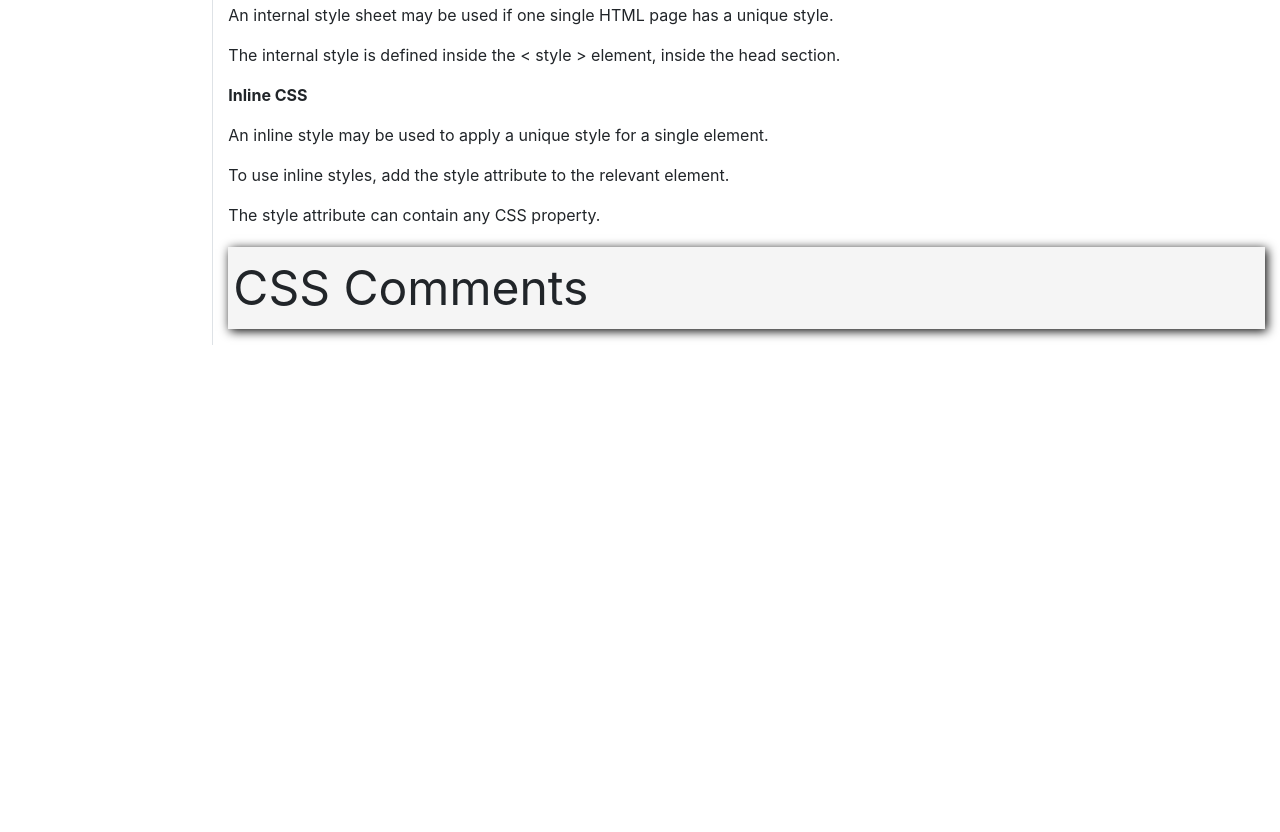
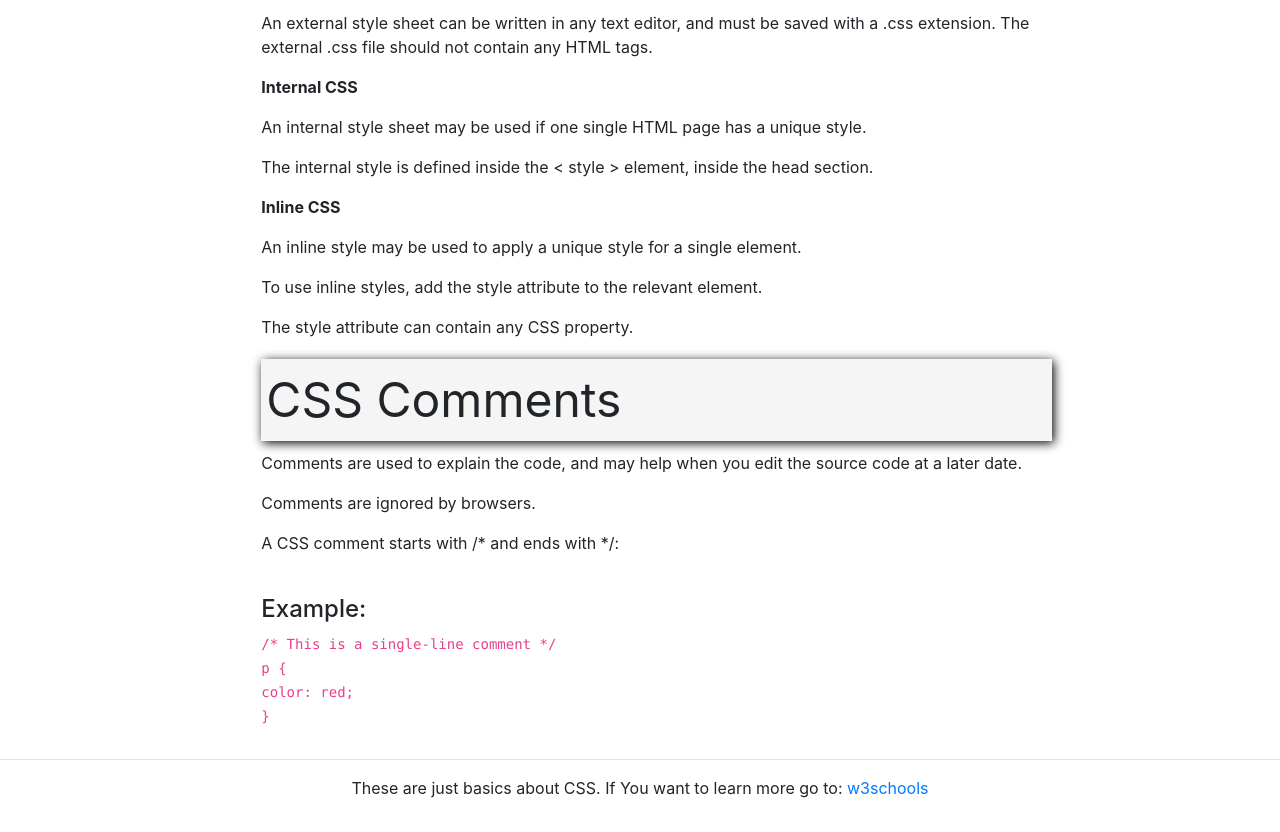
Before and after one commit to lhazy111/documentation_page, a plain HTML site: page index.html in a window 1280 px wide. Shown: the part 2507-3339 px from the top of the page. Before the commit the page ends 2852 px from the top, so only its background shows below. Drawn offline with nearby package versions, Linux system fonts and the light colour scheme.

Commit message:
all requirments

```diff
--- a/index.html
+++ b/index.html
@@ -19,8 +19,8 @@
         <h2>Build a Technical Documentation Page</h2>
     </div>
     <div class="container-fluid">
-        <div class="row">
-            <div class="col-2 border-right sidebar">
+        <div class="row flex-xl-nowrap">
+            <div class="col-md-3 col-xl-2 bd-sidebar">
                 <nav id="navbar" class="nav flex-column position-fixed">
                     <header>CSS</header>
                     <a class="nav-link" href="#CSS_Introduction">CSS Introduction</a>
@@ -31,7 +31,7 @@
                 </nav>
             </div>
 
-            <div class="col-10">
+            <div class="col-md-9 col-xl-8 py-md-3 pl-md-5 bd-content">
                 <main id="main-doc">
                     <section class="main-section" id="CSS_Introduction">
                         <header>CSS Introduction</header>
@@ -232,8 +232,34 @@
                     <section class="main-section" id="CSS_Comments">
                         <header>CSS Comments</header>
                         <p>
+                            Comments are used to explain the code, and may help when you edit the source code at a later
+                            date.
+                        </p>
+                        <p>Comments are ignored by browsers.</p>
+                        <p>A CSS comment starts with /* and ends with */:</p>
+                        <br>
+                        <h4>Example:</h4>
+                        <p>
+                            <code>
+                            /* This is a single-line comment */
+                            <br>
+                            p {
+                                <br>
+                            color: red;
+                            <br>
+                            }</code>
                         </p>
                     </section>
+            </div>
+        </div>
+        <div class="row">
+
+            <div class="col border-top">
+                <footer>
+                    <p class="text-center p-3">These are just basics about CSS. If You want to learn more go to:
+                        <a href="https://www.w3schools.com/css/default.asp">w3schools</a>
+                    </p>
+                </footer>
             </div>
         </div>
     </div>
```
